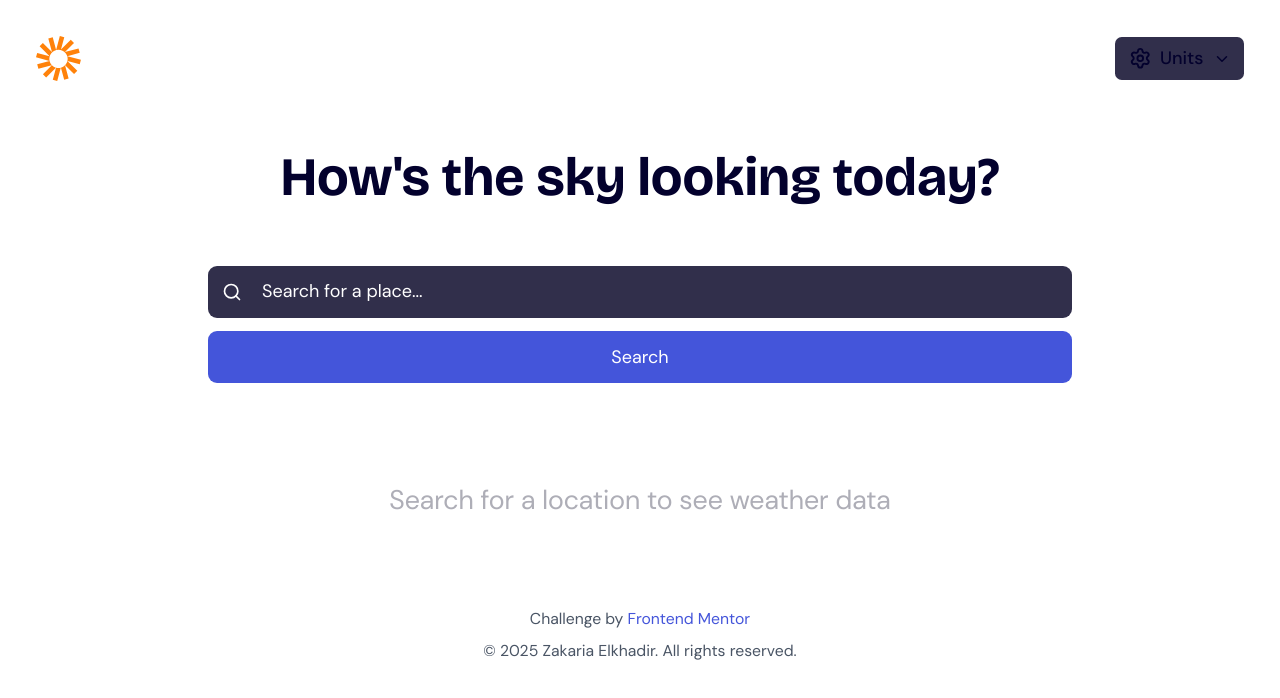
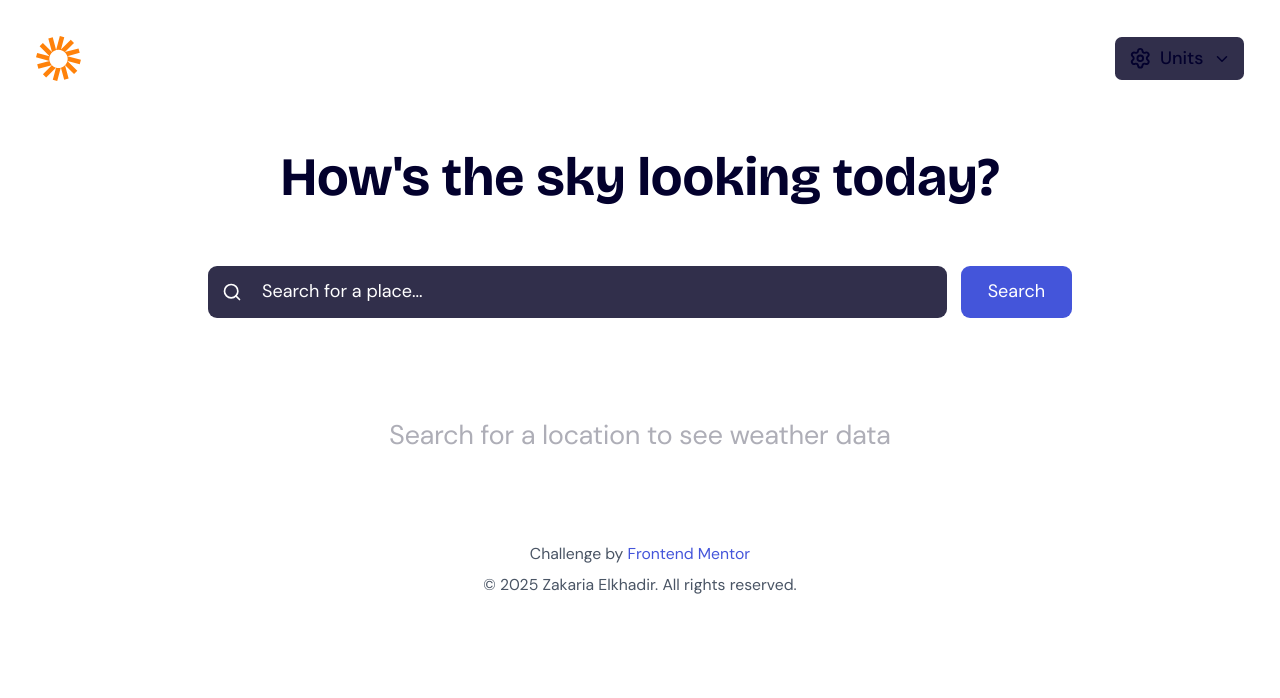
Before and after one commit to ZakariaElkhadir/weather-app-challenge, a Next.js app: page / in a window 1280 px wide. Shown: the top 698 px of the page. Built offline with nearby package versions, Linux system fonts and the light colour scheme.

Commit message:
Refactor SearchSection layout for responsive design

```diff
--- a/components/SearchSection.tsx
+++ b/components/SearchSection.tsx
@@ -25,9 +25,9 @@ const SearchSection = ({ onSearch, isLoading }: searchSectionProps) => {
       </h1>
       <form
         onSubmit={handleSubmit}
-        className="flex flex-col items-center mt-6 sm:mt-10 gap-3 w-full max-w-3xl mb-14"
+        className="flex flex-col md:flex-row items-center mt-6 sm:mt-10 gap-3 w-full max-w-3xl mb-14"
       >
-        <div className="relative w-full">
+        <div className="relative w-full md:flex-1">
           <Search className="absolute left-3 top-1/2 -translate-y-1/2 text-white" size={20} />
           <input
             className="bg-[var(--neutral-700)] rounded-lg pl-12 pr-4 py-3 text-white text-base w-full placeholder:text-[var(--neutral-400)]"
@@ -48,7 +48,7 @@ const SearchSection = ({ onSearch, isLoading }: searchSectionProps) => {
         </div>
         <button
           type="submit"
-          className="bg-[var(--blue-500)] rounded-lg px-6 py-3 text-white text-base font-medium disabled:opacity-50 hover:bg-[var(--blue-700)] transition-colors w-full"
+          className="bg-[var(--blue-500)] rounded-lg px-6 py-3 text-white text-base font-medium disabled:opacity-50 hover:bg-[var(--blue-700)] transition-colors w-full md:w-auto"
           disabled={isLoading}
         >
           {isLoading ? "Searching..." : "Search"}
```
